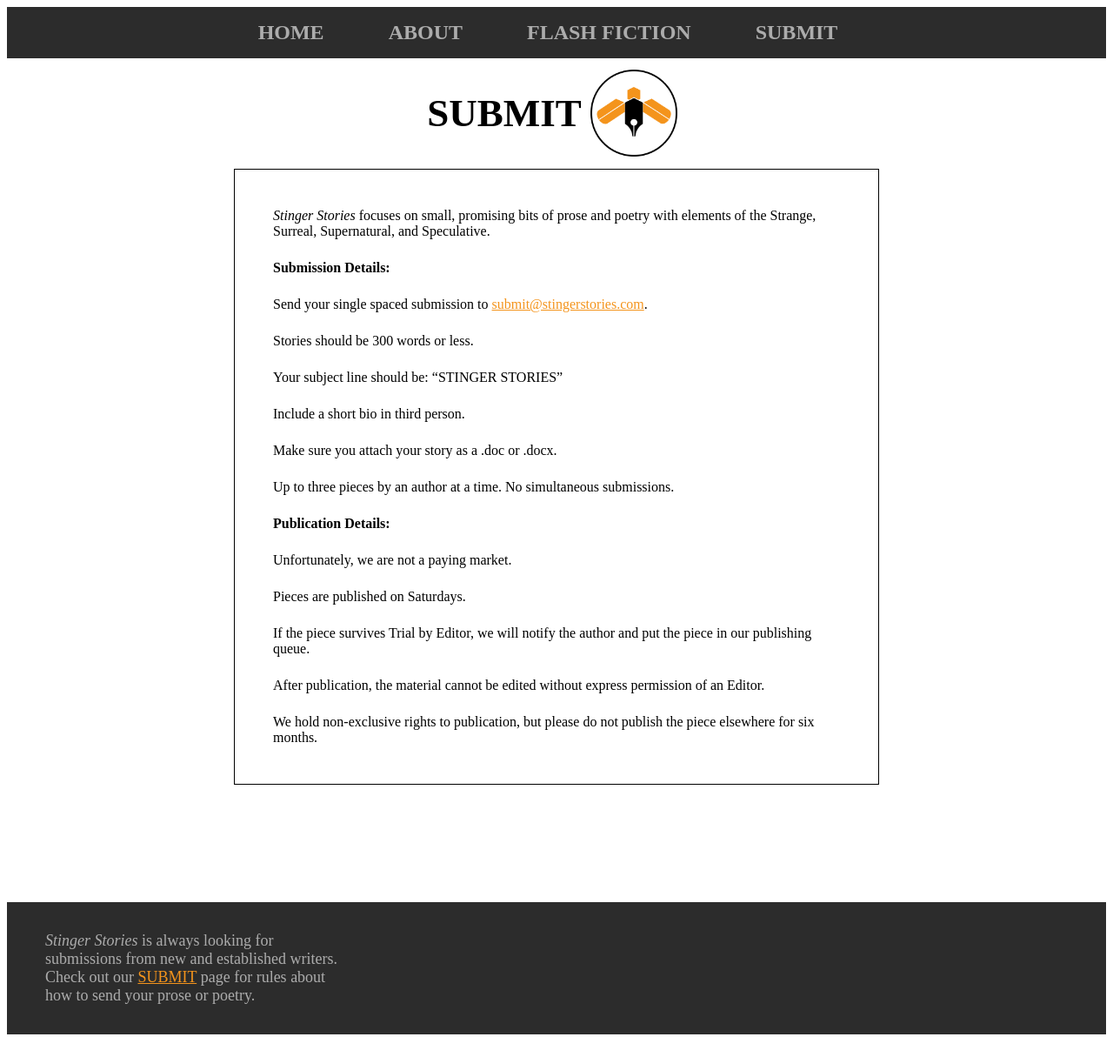
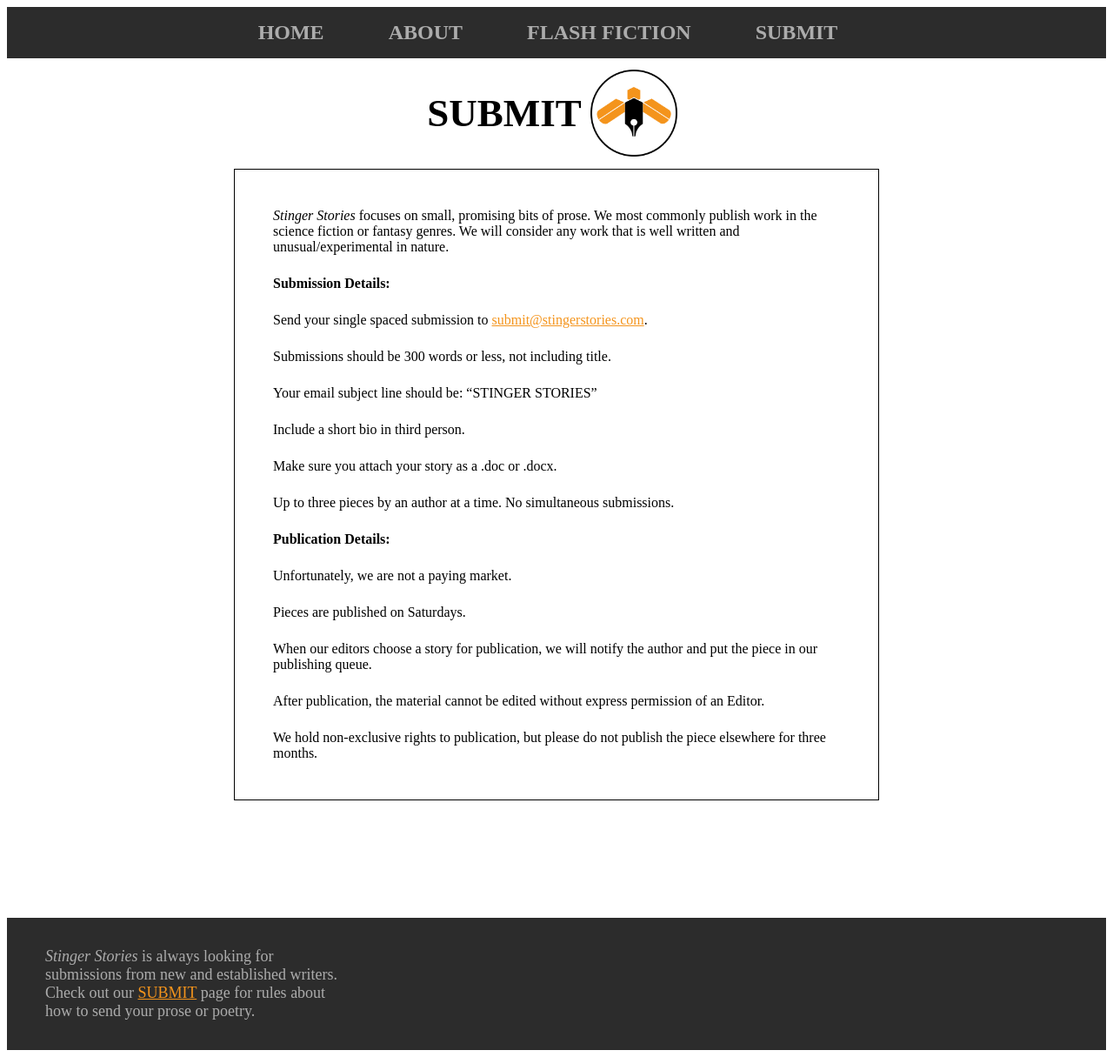
Before and after one commit to jwheatonumich/stinger-stories, a Jekyll site: the page built from submit.markdown, in a window 1280 px wide. Shown: the whole page at 87% size. Built offline with Jekyll 4.4.1, drawn with Linux system fonts in a browser that asks for light colours.

Commit message:
Updated about and submit pages

```diff
--- a/about.markdown
+++ b/about.markdown
@@ -4,8 +4,8 @@ title: About
 
 ---
 
-<i>Stinger Stories</i> is a weekly magazine of and about speculative fiction.
+<i>Stinger Stories</i> is a weekly magazine of and about short, unusual bits of fiction.
 
-We publish fiction, poetry, and prose. Our magazine focuses on small works of fiction. Stories should be 300 words or fewer.
+Our magazine focuses stories with 300 or fewer words. We sometimes make an exception for longer works or poetry that are well written and thematically relevant.
 
-Our definition of speculative fiction includes science fiction, fantasy, horror, slipstream, and all other flavors of fantastika.
+We publish works that are out of the ordinary, either in topic or in form. This includes science fiction, fantasy, horror, slipstream, and all other flavors of fantastika. We also publish experimantal works of any genre.
--- a/submit.markdown
+++ b/submit.markdown
@@ -3,15 +3,15 @@ layout: "submit"
 title: "submit"
 ---
 
-<i>Stinger Stories</i> focuses on small, promising bits of prose and poetry with elements of the Strange, Surreal, Supernatural, and Speculative.
+<i>Stinger Stories</i> focuses on small, promising bits of prose. We most commonly publish work in the science fiction or fantasy genres. We will consider any work that is well written and unusual/experimental in nature.
 
 <b>Submission Details:</b>
 
 Send your single spaced submission to <a href="mailto:submit@stingerstories.com">submit@stingerstories.com</a>.
 
-Stories should be 300 words or less.
+Submissions should be 300 words or less, not including title.
 
-Your subject line should be: “STINGER STORIES”
+Your email subject line should be: “STINGER STORIES”
 
 Include a short bio in third person.
 
@@ -25,8 +25,8 @@ Unfortunately, we are not a paying market.
 
 Pieces are published on Saturdays.
 
-If the piece survives Trial by Editor, we will notify the author and put the piece in our publishing queue.
+When our editors choose a story for publication, we will notify the author and put the piece in our publishing queue.
 
 After publication, the material cannot be edited without express permission of an Editor.
 
-We hold non-exclusive rights to publication, but please do not publish the piece elsewhere for six months.
+We hold non-exclusive rights to publication, but please do not publish the piece elsewhere for three months.
```
